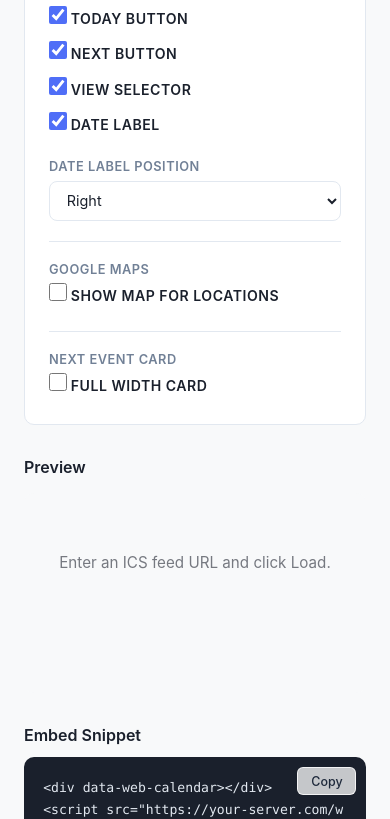
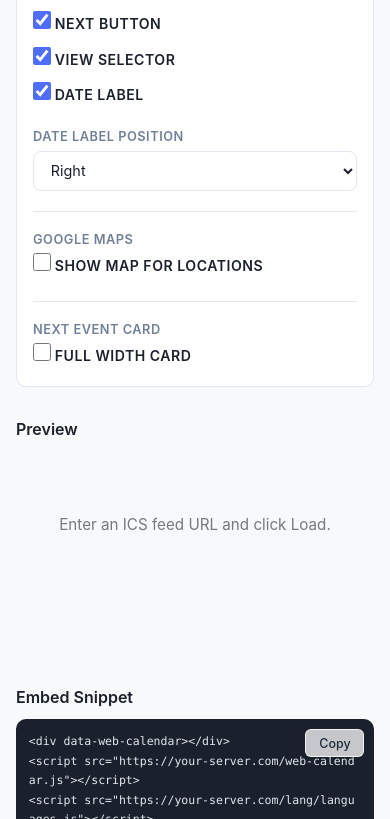
Before and after one commit to roy-adler/web-calendar, a website: page public/index.html in a window 390 px wide. Shown: the part 1181-2000 px from the top of the page. Drawn offline with Linux system fonts and the light colour scheme.

Commit message:
Enhance mobile styling for page layout
- Added media queries to improve the layout and styling of the page for screens with a maximum width of 480px.
- Adjusted padding and font sizes for various elements to enhance usability and readability on mobile devices.

```diff
--- a/public/index.html
+++ b/public/index.html
@@ -296,6 +296,23 @@
       }
       .settings {
         position: static;
+      }
+    }
+    @media (max-width: 480px) {
+      .page {
+        padding: 1.5rem 1rem 3rem;
+      }
+      .page-header h1 {
+        font-size: 1.3rem;
+      }
+      .settings {
+        padding: 1rem;
+      }
+      .snippet-wrap {
+        padding: 0.8rem;
+      }
+      .snippet-wrap pre {
+        font-size: 0.72rem;
       }
     }
   </style>
```
